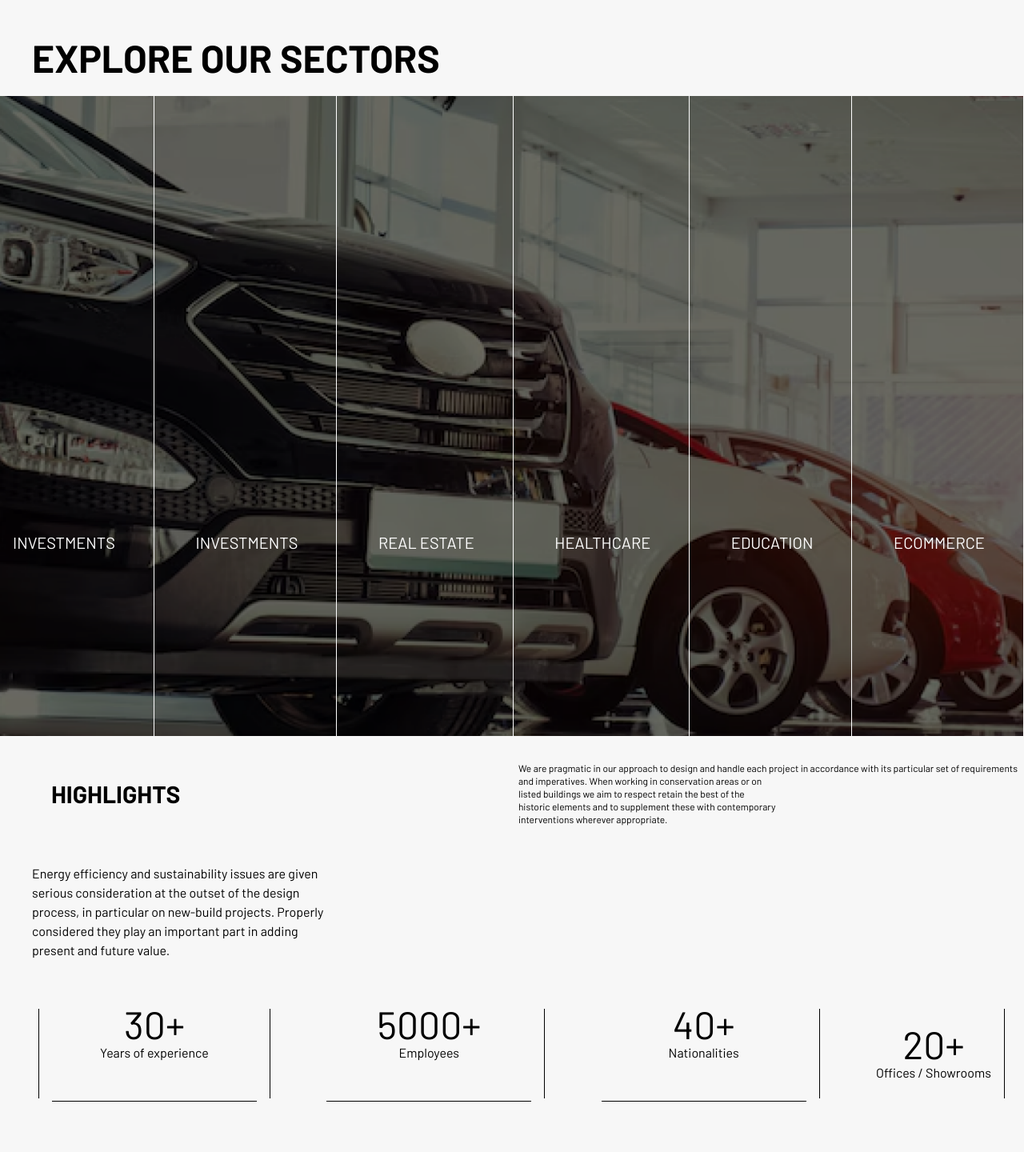
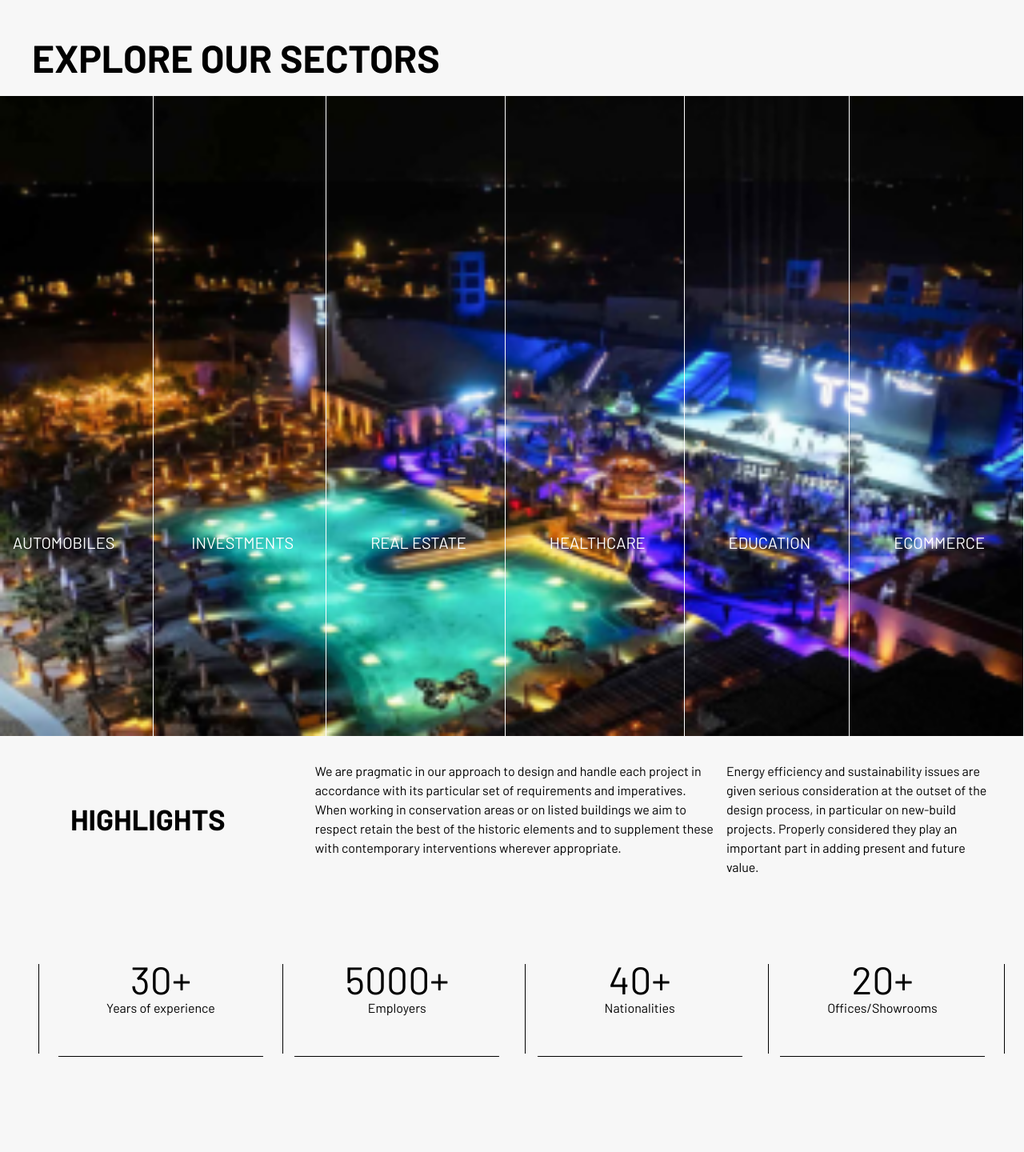
Before and after one commit to riyaaahh/elite, a React (Vite) app: page / in a window 1280 px wide. Shown: the part 1200-2640 px from the top of the page at 80% size. Built offline with nearby package versions, Linux system fonts and the light colour scheme.

Commit message:
Update4.0

```diff
--- a/index.html
+++ b/index.html
@@ -4,6 +4,9 @@
     <meta charset="UTF-8" />
     <link href="https://fonts.googleapis.com/css2?family=Barlow:wght@400;500;600;700&display=swap" rel="stylesheet">
     <meta name="viewport" content="width=device-width, initial-scale=1.0" />
+    <!-- Include GSAP -->
+<script src="https://cdnjs.cloudflare.com/ajax/libs/gsap/3.9.1/gsap.min.js"></script>
+
     <title>Elite Cars</title>
   </head>
   <body>
--- a/src/App.jsx
+++ b/src/App.jsx
@@ -4,6 +4,8 @@ import './App.css'
 import Home from './Components/Home'
 import Navbar from './Components/Navbar';
 import HoverButton from './Components/HoverButton';
+import SectorExplore from './Components/SectorExplore';
+
 
 function App() {
 
@@ -14,6 +16,7 @@ function App() {
 
             <Route path="/" element={<Home />} />
             <Route path="/HoverButton" element={<HoverButton/>}/>
+            <Route path="/SectorExplore" element={<SectorExplore/>}/>
 
 
 
--- a/src/Components/Home.jsx
+++ b/src/Components/Home.jsx
@@ -1,4 +1,4 @@
-import React, { useState } from "react";
+import React, { useEffect, useState } from "react";
 import Navbar from "./Navbar";
 import AboutImg from "./../assets/AboutImg.png";
 import LamborghiniMob from "../assets/LamborghiniMob.png";
@@ -215,52 +215,74 @@ const Home = () => {
           <div className="font-extrabold text-5xl mb-6 ml-10 mt-10">
             EXPLORE OUR SECTORS
           </div>
-          <div className="relative h-screen">
           <div
-              className="absolute inset-0 bg-cover bg-center"
-              style={{ backgroundImage: `url(${Img5})` }}
-            ></div>
-
+      className="flex hidden md:block"
+      style={{
+        backgroundImage: `url(${currentBackground})`,
+        backgroundSize: 'cover',
+        backgroundPosition: 'center',
+        transition: 'background-image 0.3s ease-in-out',
+        height: '100vh', // Adjust height as needed
+      }}
+    >
       <div className="relative z-10 h-full flex flex-col justify-end">
-              <div className="flex  w-full h-full justify-between">
-                <div className="flex hidden md:flex  border-r border-white">
+        <div className="flex w-full h-full justify-between">
+          <div
+            className="flex hidden md:flex border-r border-white cursor-pointer"
+            onMouseEnter={() => handleHover(Img1)}
+          >
             <div className="pb-1 text-white items-end mt-56">
-                    <div className=" mt-80 text-xl text-center mr-8 px-4">
+              <div className="mt-80 text-xl text-center mr-8 px-4 hover:bg-black hover:text-white hover:opacity-50 transition-opacity">
+                AUTOMOBILES
+              </div>
+            </div>
+          </div>
+          <div
+            className="flex hidden md:flex border-r border-white cursor-pointer"
+            onMouseEnter={() => handleHover(Img2)}
+          >
+            <div className="pb-1 text-white items-end mt-56">
+              <div className="mt-80 text-xl text-center mr-8 px-2 hover:bg-black hover:text-white hover:opacity-50 transition-opacity">
                 INVESTMENTS
               </div>
             </div>
           </div>
-                <div className="flex hidden md:flex  border-r border-white">
-                  <div className="pb-1 text-white items-end mt-56">
-                    <div className=" mt-80 text-xl text-center mr-8 px-4 ">
-                      INVESTMENTS
-                    </div>
-                  </div>
-                </div>
-                <div className="flex hidden md:flex  border-r border-white">
-                  <div className="pb-1 text-white  mt-56">
-                    <div className=" mt-80 text-xl text-center mr-8 px-4">
+          <div
+            className="flex hidden md:flex border-r border-white cursor-pointer"
+            onMouseEnter={() => handleHover(Img3)}
+          >
+            <div className="pb-1 text-white mt-56">
+              <div className="mt-80 text-xl text-center mr-8 px-4 hover:bg-black hover:text-white hover:opacity-50 transition-opacity">
                 REAL ESTATE
               </div>
             </div>
           </div>
-                <div className="flex hidden md:flex  border-r border-white">
+          <div
+            className="flex hidden md:flex border-r border-white cursor-pointer"
+            onMouseEnter={() => handleHover(Img4)}
+          >
             <div className="pb-1 text-white mt-56">
-                    <div className=" mt-80 text-xl text-center mr-8 px-4">
+              <div className="mt-80 text-xl text-center mr-8 px-4 hover:bg-black hover:text-white hover:opacity-50 transition-opacity">
                 HEALTHCARE
               </div>
             </div>
           </div>
-                <div className="flex hidden md:flex  border-r border-white">
+          <div
+            className="flex hidden md:flex border-r border-white cursor-pointer"
+            onMouseEnter={() => handleHover(Img5)}
+          >
             <div className="pb-1 text-white mt-56">
-                    <div className=" mt-80 text-xl text-center mr-8 px-4">
+              <div className="mt-80 text-xl text-center mr-8 px-4 hover:bg-black hover:text-white hover:opacity-50 transition-opacity">
                 EDUCATION
               </div>
             </div>
           </div>
-                <div className="flex hidden md:flex border-r border-white">
+          <div
+            className="flex hidden md:flex border-r border-white cursor-pointer"
+            onMouseEnter={() => handleHover(Img6)}
+          >
             <div className="pb-1 text-white mt-56">
-                    <div className=" mt-80 text-xl text-center mr-8 px-4">
+              <div className="mt-80 text-xl text-center mr-8 px-4 hover:bg-black hover:text-white hover:opacity-50 transition-opacity">
                 ECOMMERCE
               </div>
             </div>
@@ -271,13 +293,38 @@ const Home = () => {
         </div>
 
         <div className="">
-          <div className=" m-4 lg:m-8 mr-8 lg:mr-0">
+          <div className=" m-4 lg:m-8 mr-8 lg:mr-0 mx-6">
             <div className="mr-2 bg-blackhaze-500">
-              <div className=" flex flex-col md:flex-row items-center  mt-3 justify-between">
-                <div className="font-extrabold text-3xl ml-0 lg:ml-8 text-start">
+              <div className=" flex flex-col md:flex-row items-center gap-28 mx-6 mt-3 justify-between">
+                <div className="font-extrabold text-4xl ml-0 lg:ml-8 text-start">
                   {" "}
                   HIGHLIGHTS
                 </div>
+                <div className="gap-4 flex">
+                <div className="text-base">
+                  We are pragmatic in our approach to design and handle each
+                  project in accordance with its particular set of requirements
+                   and imperatives. When working in conservation areas or
+                  on
+                   listed buildings we aim to respect retain the best of
+                  the
+                  historic elements and to supplement these with
+                  contemporary
+                  interventions wherever appropriate.
+                </div>
+                <div className=" flex hidden md:flex text-base">
+                  {" "}
+                  Energy efficiency and sustainability issues are given
+                  serious consideration at the outset of the design
+
+                  process, in particular on new-build projects. Properly
+
+                  considered they play an important part in adding
+
+                  present and future value.
+                </div>
+                </div>
+              </div>{" "}
               <div className="ml-4 lg:ml-2 flex  hidden text-xs text-nowrap">
                   We are pragmatic in our approach to design and handle each
                   project in accordance with its particular set of requirements
@@ -286,34 +333,12 @@ const Home = () => {
                   historic elements and to supplement these with contemporary
                   interventions s wherever appropriate.
                 </div>
-                <div className="text-xs">
-                  We are pragmatic in our approach to design and handle each
-                  project in accordance with its particular set of requirements
-                  <br /> and imperatives. When working in conservation areas or
-                  on
-                  <br /> listed buildings we aim to respect retain the best of
-                  the
-                  <br /> historic elements and to supplement these with
-                  contemporary
-                  <br /> interventions wherever appropriate.
-                </div>
-              </div>{" "}
               <div className="ml-4 lg:ml-2 flex mt-12  ">
-                <div className=" flex hidden md:flex">
-                  {" "}
-                  Energy efficiency and sustainability issues are given <br />
-                  serious consideration at the outset of the design
-                  <br />
-                  process, in particular on new-build projects. Properly
-                  <br />
-                  considered they play an important part in adding
-                  <br />
-                  present and future value.
-                </div>
+
               </div>
               <div className="flex  m-4 text-center items-center justify-between flex hidden md:flex ">
                 <div className="items-center text-center flex py-10">
-                  <div className="p-2 py-14  border-l border-l-black"> </div>
+                  <div className="p-2 py-14  border-l pr-4 border-l-black"> </div>
                   <div>
                     <div>
                       <div className=" text-5xl">30+</div>
@@ -325,13 +350,13 @@ const Home = () => {
                       </div>
                     </div>
                   </div>
-                  <div className="p-2 py-14 border-r border-r-black"> </div>
+                  <div className="p-2 py-14 border-r pl-4 border-r-black"> </div>
                 </div>
                 <div className="items-center text-center flex py-10">
                   <div>
                     <div>
                       <div className=" text-5xl">5000+</div>
-                      <div className="">Employees</div>
+                      <div className="">Employers</div>
                     </div>
                     <div>
                       <div className="p-2 px-32 mt-8 border-b border-b-black">
@@ -339,7 +364,7 @@ const Home = () => {
                       </div>
                     </div>
                   </div>
-                  <div className="p-2 py-14 border-r border-r-black"> </div>
+                  <div className="p-2 py-14 pl-4 pr-4 border-r border-r-black"> </div>
                 </div>
                   <div className="items-center text-center flex py-10">
                   <div>
@@ -353,18 +378,23 @@ const Home = () => {
                       </div>
                     </div>
                   </div>
-                  <div className="p-2 py-14 border-r border-r-black"> </div>
+                  <div className="p-2 py-14 border-r pl-4 pr-4 border-r-black"> </div>
                 </div>
                   <div className="items-center text-center flex py-10">
                   <div>
                     <div>
                       <div className=" text-5xl">20+</div>
-                      <div className="">Offices / Showrooms</div>
+                      <div className="">Offices/Showrooms</div>
                     </div>
-                    <div></div>
+                    <div>
+                      <div className="p-2 px-32 mt-8 border-b border-b-black">
+                        {" "}
                       </div>
-                  <div className="p-2 py-14 border-r border-r-black"> </div>
                     </div>
+                  </div>
+                  <div className="p-2 py-14 border-r pl-4 border-r-black"> </div>
+                </div>
+
               </div>
             </div>
             <div className="  text-center items-center justify-center ml-4 mr-4 mt-4 md:hidden ">
--- /dev/null
+++ b/src/Components/Section.jsx
@@ -0,0 +1,39 @@
+// Section.js
+
+import React from 'react';
+import gsap from 'gsap';
+
+const Section = ({ id, title, backgroundUrl, defaultBackground }) => {
+  // Function to change background image
+  const changeBackground = (imageUrl) => {
+    gsap.to(`#${id}`, { duration: 0.5, backgroundImage: `url(${imageUrl})` });
+  };
+
+  // Reset background to default
+  const resetBackground = () => {
+    gsap.to(`#${id}`, { duration: 0.5, backgroundImage: `url(${defaultBackground})` });
+  };
+
+  return (
+    <div
+      id={id}
+      className="relative h-screen bg-cover bg-center"
+      style={{ backgroundImage: `url(${defaultBackground})` }}
+      onMouseEnter={() => changeBackground(backgroundUrl)}
+      onMouseLeave={resetBackground}
+    >
+      <div className="relative z-10 h-full flex flex-col justify-end">
+        <div className="flex w-full h-full justify-between">
+          <div className="flex hidden md:flex border-r border-white">
+            <div className="pb-1 text-white items-end mt-56">
+              <div className="mt-80 text-xl text-center mr-8 px-4">{title}</div>
+            </div>
+          </div>
+          {/* Add more sections as needed */}
+        </div>
+      </div>
+    </div>
+  );
+};
+
+export default Section;
--- /dev/null
+++ b/src/Components/SectorExplore.jsx
@@ -0,0 +1,90 @@
+import React, { useRef, useEffect } from 'react';
+import gsap from 'gsap';
+import Img1 from "./../assets/Img1.png";
+import Img2 from "./../assets/Img2.png";
+import Img3 from "./../assets/Img3.png";
+import Img8 from "./../assets/Img8.png";
+import Img5 from "./../assets/Img5.png";
+import Img6 from "./../assets/Img6.png";
+
+const SectorExplore = () => {
+  const backgroundRef = useRef(null);
+  const textRefs = useRef([]);
+
+  useEffect(() => {
+    const background = backgroundRef.current;
+    const texts = textRefs.current;
+
+    gsap.set(texts, { y: '100%', autoAlpha: 0 });
+
+    const handleMouseEnter = (index) => {
+      gsap.to(background, { backgroundImage: `url(${getBackgroundImage(index)})`, duration: 0.3 });
+      gsap.to(texts[index], { y: '0%', autoAlpha: 1, duration: 0.3 });
+    };
+
+    const handleMouseLeave = (index) => {
+      gsap.to(texts[index], { y: '100%', autoAlpha: 0, duration: 0.3 });
+    };
+
+    texts.forEach((text, index) => {
+      text.addEventListener('mouseenter', () => handleMouseEnter(index));
+      text.addEventListener('mouseleave', () => handleMouseLeave(index));
+    });
+
+    return () => {
+      texts.forEach((text, index) => {
+        text.removeEventListener('mouseenter', () => handleMouseEnter(index));
+        text.removeEventListener('mouseleave', () => handleMouseLeave(index));
+      });
+    };
+  }, []);
+
+  const getBackgroundImage = (index) => {
+    switch (index) {
+      case 0:
+        return Img1;
+      case 1:
+        return Img2;
+      case 2:
+        return Img3;
+      case 3:
+        return Img8;
+      case 4:
+        return Img5;
+      case 5:
+        return Img6;
+      default:
+        return '';
+    }
+  };
+
+  return (
+    <div className="relative h-screen">
+      <div
+        ref={backgroundRef}
+        className="absolute inset-0 bg-cover bg-center transition-all duration-300"
+        style={{ backgroundImage: `url(${Img6})` }}
+      ></div>
+
+      <div className="relative z-10 h-full flex flex-col justify-end">
+        <div className="flex w-full h-full justify-between">
+          {['LAMBORGHINI', 'ZENVO AUTOMOBILE', 'JETOUR', 'THE ELITE CARS', 'SUN CITY MOTORS', 'ECOMMERCE'].map((text, index) => (
+            <div
+              key={index}
+              ref={(el) => (textRefs.current[index] = el)}
+              className="flex hidden md:flex border-r border-white cursor-pointer"
+              onMouseEnter={() => handleMouseEnter(index)}
+              onMouseLeave={() => handleMouseLeave(index)}
+            >
+              <div className="pb-1 text-white items-end mt-56">
+                <div className="mt-80 text-xl text-center mr-8 px-4">{text}</div>
+              </div>
+            </div>
+          ))}
+        </div>
+      </div>
+    </div>
+  );
+};
+
+export default SectorExplore;
```
Lines whose indentation alone changed are shown as unchanged.
